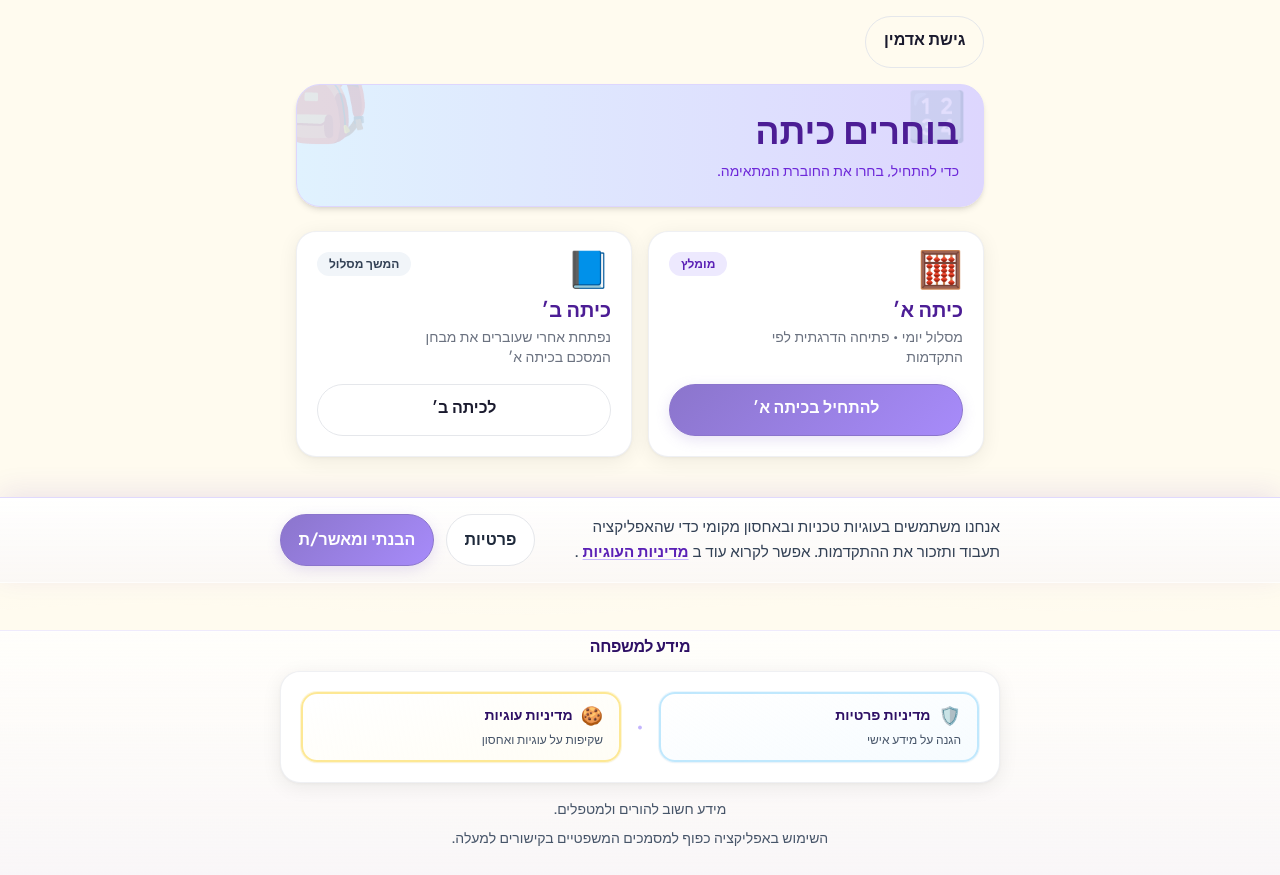
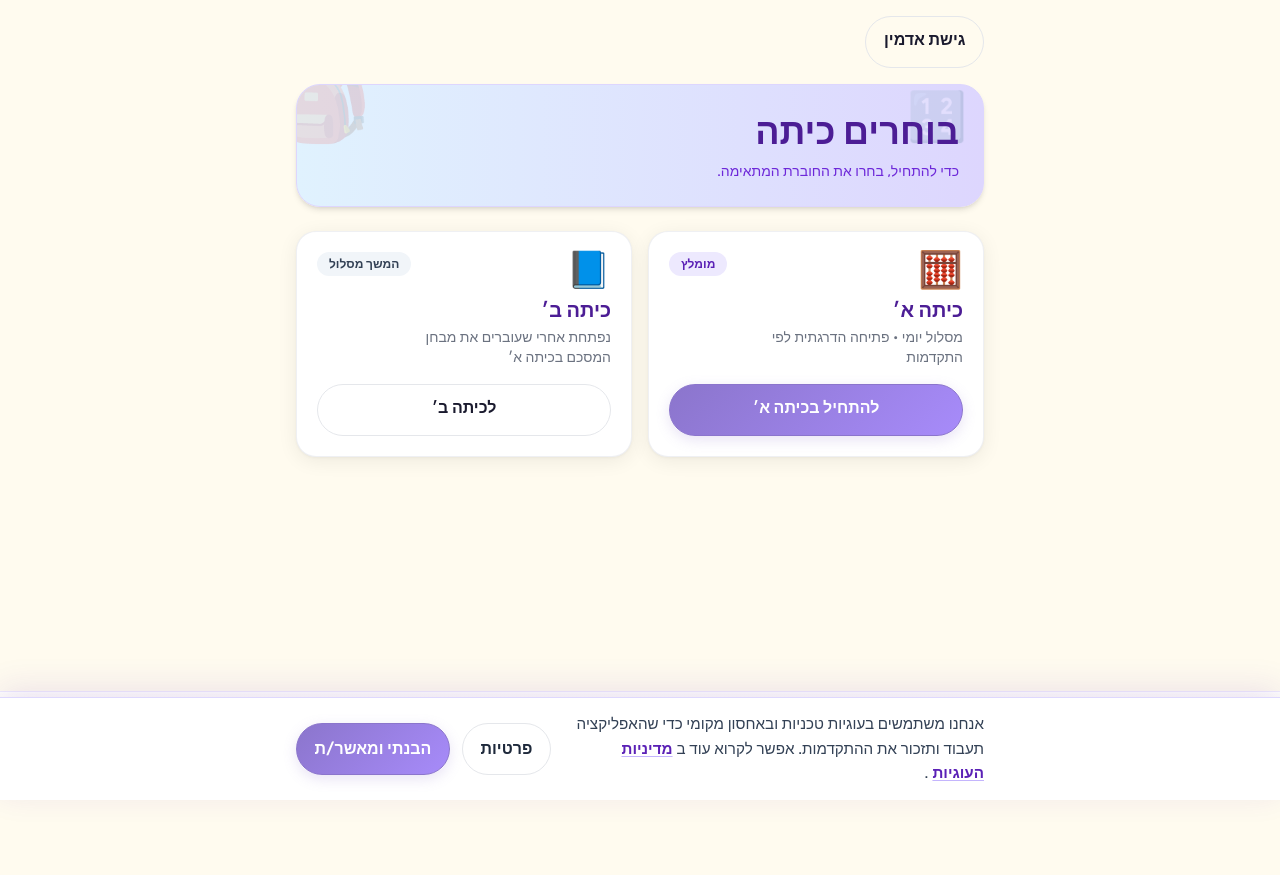
Before and after one commit to RoieArgaman/kids_math, a Next.js app: page / in a window 1280 px wide. After the commit the page ends 800 px from the top, so only its background shows below. Built offline with nearby package versions, Linux system fonts and the light colour scheme.

Commit message:
add more

```diff
--- a/app/layout.tsx
+++ b/app/layout.tsx
@@ -31,6 +31,7 @@ export default function RootLayout({
         <div data-testid={testIds.layout.mainSlot()} className="w-full min-w-0 grow">
           {children}
         </div>
+        {/* Cookie banner before footer in DOM so keyboard/linear SR order hits consent before footer links */}
         <CookieConsentBanner />
         <SiteFooter />
       </body>
--- a/components/layout/CookieConsentBanner.tsx
+++ b/components/layout/CookieConsentBanner.tsx
@@ -7,7 +7,12 @@ import { getCookieConsentAccepted, setCookieConsentAccepted } from "@/lib/cookie
 import { routes } from "@/lib/routes";
 import { childTid, testIds } from "@/lib/testIds";
 
-/** In-flow strip above the footer so links stay clickable (no viewport overlap). */
+/**
+ * Fixed bottom overlay: does not reserve flex space (footer sits at the real bottom on short pages).
+ * z-40: above `.progress-sticky` (30), below `.star-reward-overlay` (90) so rewards/modals stay on top.
+ * Opaque background + normal pointer events so taps do not hit footer links underneath.
+ * DOM stays before SiteFooter so Tab / SR order reaches consent actions before footer links.
+ */
 export function CookieConsentBanner() {
   const root = testIds.layout.cookieConsent.root();
   const [hydrated, setHydrated] = useState(false);
@@ -30,13 +35,13 @@ export function CookieConsentBanner() {
   return (
     <div
       data-testid={root}
-      className="w-full shrink-0 border-t border-violet-200/90 bg-gradient-to-b from-white to-violet-50/40 px-3 py-3 shadow-[0_-6px_28px_rgba(91,33,182,0.1)] sm:px-4 sm:py-4"
+      className="fixed inset-x-0 bottom-0 z-40 w-full border-t border-violet-200/95 bg-white pb-[env(safe-area-inset-bottom)] shadow-[0_-8px_32px_rgba(91,33,182,0.12)] motion-safe:animate-cookie-banner-in motion-reduce:animate-none"
       role="region"
       aria-label="הודעה על עוגיות ואחסון מקומי"
     >
       <div
         data-testid={childTid(root, "panel")}
-        className="mx-auto flex w-full max-w-[720px] flex-col gap-3 sm:flex-row sm:items-center sm:justify-between sm:gap-4"
+        className="mx-auto flex w-full max-w-[720px] flex-col gap-3 px-3 py-3 sm:flex-row sm:items-center sm:justify-between sm:gap-4 sm:px-4 sm:py-3.5"
       >
         <p
           data-testid={childTid(root, "message")}
--- a/components/layout/SiteFooter.tsx
+++ b/components/layout/SiteFooter.tsx
@@ -4,41 +4,15 @@ import { testIds } from "@/lib/testIds";
 
 const FOOTER_HEADING_ID = "km-site-footer-family-heading";
 
-/** Decorative top edge; static SVG (no motion). Reserved height avoids CLS. */
-function FooterWave() {
-  return (
-    <div
-      data-testid={testIds.layout.siteFooter.wave()}
-      className="pointer-events-none h-12 w-full shrink-0 overflow-hidden"
-      aria-hidden
-    >
-      <svg
-        data-testid={testIds.layout.siteFooter.waveSvg()}
-        className="block h-12 w-full min-h-[3rem]"
-        viewBox="0 0 1200 48"
-        preserveAspectRatio="none"
-        xmlns="http://www.w3.org/2000/svg"
-      >
-        <path
-          data-testid={testIds.layout.siteFooter.wavePath()}
-          fill="var(--background)"
-          d="M0,28 C200,8 400,44 600,28 C800,12 1000,40 1200,24 L1200,48 L0,48 Z"
-        />
-      </svg>
-    </div>
-  );
-}
-
 export function SiteFooter() {
   return (
     <footer
       data-testid={testIds.layout.siteFooter.root()}
-      className="mt-auto bg-gradient-to-b from-transparent to-violet-50/35 shadow-[inset_0_1px_0_rgba(255,255,255,0.85)]"
+      className="mt-auto border-t border-violet-100/90 bg-gradient-to-b from-[#fffefb] to-violet-50/25 shadow-[inset_0_1px_0_rgba(255,255,255,0.75)]"
     >
-      <FooterWave />
       <div
         data-testid={testIds.layout.siteFooter.content()}
-        className="border-t border-violet-100/80 bg-gradient-to-b from-[#fffefb] to-violet-50/35 px-4 pb-6 pt-1 shadow-[inset_0_1px_0_rgba(255,255,255,0.8)]"
+        className="px-3 py-2 sm:px-4"
       >
         <section
           data-testid={testIds.layout.siteFooter.section()}
@@ -48,52 +22,25 @@ export function SiteFooter() {
           <h2
             data-testid={testIds.layout.siteFooter.heading()}
             id={FOOTER_HEADING_ID}
-            className="mb-3 text-center text-base font-bold tracking-tight text-violet-950"
+            className="mb-2 text-center text-xs font-bold tracking-tight text-violet-950"
           >
             מידע למשפחה
           </h2>
-          <div
-            data-testid={testIds.layout.siteFooter.tray()}
-            className="surface rounded-3xl p-4 sm:p-5"
-          >
           <nav
             data-testid={testIds.layout.siteFooter.nav()}
             aria-label="קישורים משפטיים"
-              className="flex flex-col items-stretch gap-3 sm:flex-row sm:items-center sm:justify-center sm:gap-4"
+            className="flex flex-wrap items-center justify-center gap-x-2 gap-y-1 text-sm"
           >
             <Link
               data-testid={testIds.layout.siteFooter.linkPrivacy()}
               href={routes.privacy()}
-                className="group inline-flex min-h-[44px] flex-1 flex-col justify-center rounded-2xl border-2 border-sky-200/90 bg-gradient-to-br from-white to-sky-50/60 px-4 py-3 text-center shadow-sm ring-1 ring-sky-100/60 transition hover:border-sky-300 hover:shadow-md motion-reduce:transition-none sm:text-start"
-              >
-                <span
-                  data-testid={testIds.layout.siteFooter.tilePrivacyRow()}
-                  className="inline-flex flex-wrap items-center justify-center gap-2 sm:justify-start"
-                >
-                  <span
-                    data-testid={testIds.layout.siteFooter.tilePrivacyEmoji()}
-                    className="text-lg leading-none"
-                    aria-hidden
-                  >
-                    🛡️
-                  </span>
-                  <span
-                    data-testid={testIds.layout.siteFooter.tilePrivacyTitle()}
-                    className="text-sm font-bold text-violet-950"
+              className="inline-flex min-h-[44px] items-center rounded-lg px-2 py-1.5 font-semibold text-violet-900 underline decoration-violet-300 underline-offset-2 transition hover:bg-violet-50/80 hover:text-violet-950 motion-reduce:transition-none"
             >
               מדיניות פרטיות
-                  </span>
-                </span>
-                <span
-                  data-testid={testIds.layout.siteFooter.tilePrivacyHint()}
-                  className="mt-1.5 block text-xs font-medium text-slate-600"
-                >
-                  הגנה על מידע אישי
-                </span>
             </Link>
             <span
               data-testid={testIds.layout.siteFooter.sep()}
-                className="hidden shrink-0 select-none text-lg text-violet-300 sm:inline"
+              className="select-none text-violet-300"
               aria-hidden
             >
               ·
@@ -101,45 +48,16 @@ export function SiteFooter() {
             <Link
               data-testid={testIds.layout.siteFooter.linkCookies()}
               href={routes.cookies()}
-                className="group inline-flex min-h-[44px] flex-1 flex-col justify-center rounded-2xl border-2 border-amber-200/90 bg-gradient-to-br from-white to-amber-50/50 px-4 py-3 text-center shadow-sm ring-1 ring-amber-100/70 transition hover:border-amber-300 hover:shadow-md motion-reduce:transition-none sm:text-start"
-              >
-                <span
-                  data-testid={testIds.layout.siteFooter.tileCookiesRow()}
-                  className="inline-flex flex-wrap items-center justify-center gap-2 sm:justify-start"
-                >
-                  <span
-                    data-testid={testIds.layout.siteFooter.tileCookiesEmoji()}
-                    className="text-lg leading-none"
-                    aria-hidden
-                  >
-                    🍪
-                  </span>
-                  <span
-                    data-testid={testIds.layout.siteFooter.tileCookiesTitle()}
-                    className="text-sm font-bold text-violet-950"
+              className="inline-flex min-h-[44px] items-center rounded-lg px-2 py-1.5 font-semibold text-violet-900 underline decoration-violet-300 underline-offset-2 transition hover:bg-violet-50/80 hover:text-violet-950 motion-reduce:transition-none"
             >
               מדיניות עוגיות
-                  </span>
-                </span>
-                <span
-                  data-testid={testIds.layout.siteFooter.tileCookiesHint()}
-                  className="mt-1.5 block text-xs font-medium text-slate-600"
-                >
-                  שקיפות על עוגיות ואחסון
-                </span>
             </Link>
           </nav>
-          </div>
           <p
             data-testid={testIds.layout.siteFooter.note()}
-            className="mt-4 space-y-1.5 text-center text-sm leading-relaxed text-slate-600"
+            className="mt-2 text-center text-xs leading-snug text-slate-600"
           >
-            <span data-testid={testIds.layout.siteFooter.noteLine1()} className="block">
-              מידע חשוב להורים ולמטפלים.
-            </span>
-            <span data-testid={testIds.layout.siteFooter.noteLine2()} className="block">
-              השימוש באפליקציה כפוף למסמכים המשפטיים בקישורים למעלה.
-            </span>
+            מידע חשוב להורים ולמטפלים; השימוש באפליקציה כפוף למסמכים המשפטיים בקישורים למעלה.
           </p>
         </section>
       </div>
--- a/tailwind.config.ts
+++ b/tailwind.config.ts
@@ -94,8 +94,13 @@ const config: Config = {
         "bounce-in": "bounce-in 0.5s cubic-bezier(0.34, 1.56, 0.64, 1)",
         wiggle:      "wiggle 0.4s ease",
         float:       "float 3s ease-in-out infinite",
+        "cookie-banner-in": "cookie-banner-in 0.22s ease-out both",
       },
       keyframes: {
+        "cookie-banner-in": {
+          "0%":   { transform: "translateY(10px)", opacity: "0" },
+          "100%": { transform: "translateY(0)", opacity: "1" },
+        },
         "bounce-in": {
           "0%":   { transform: "scale(0.5)", opacity: "0" },
           "60%":  { transform: "scale(1.1)", opacity: "1" },
```
Lines whose indentation alone changed are shown as unchanged.
